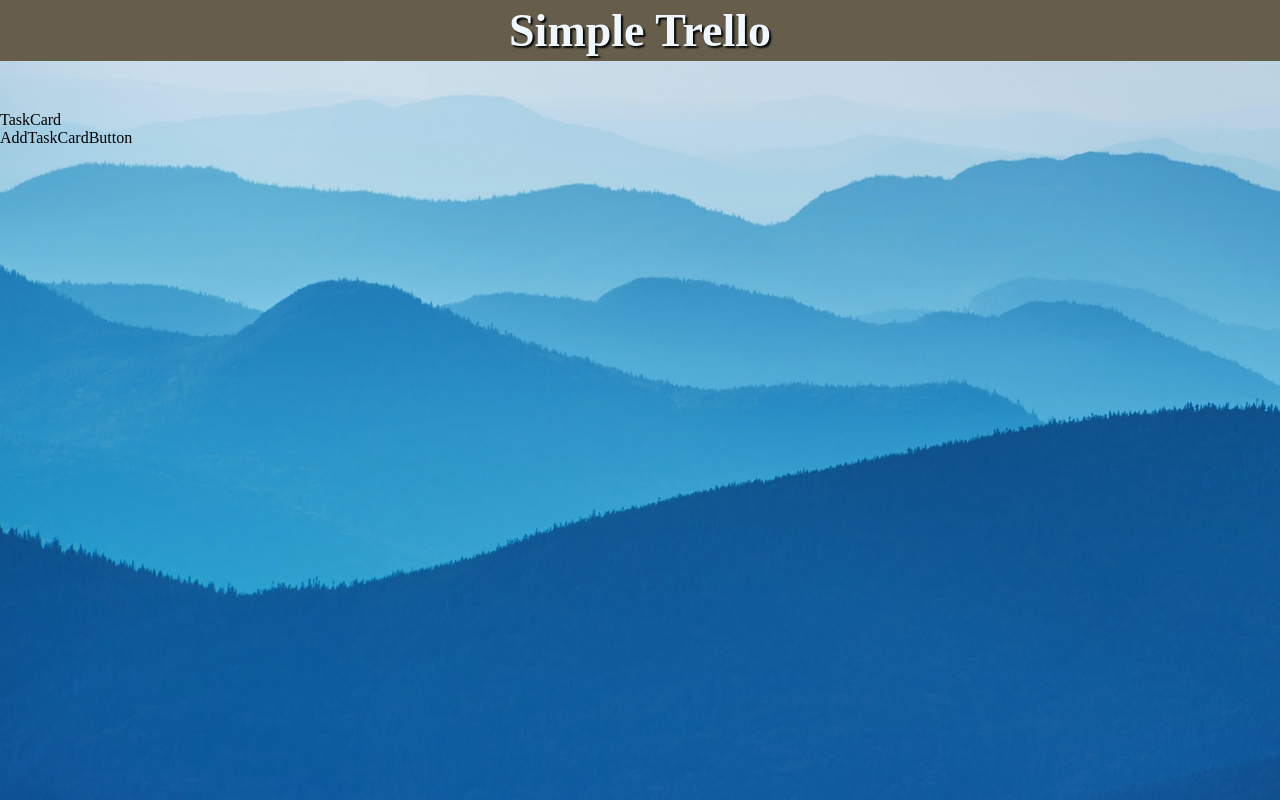
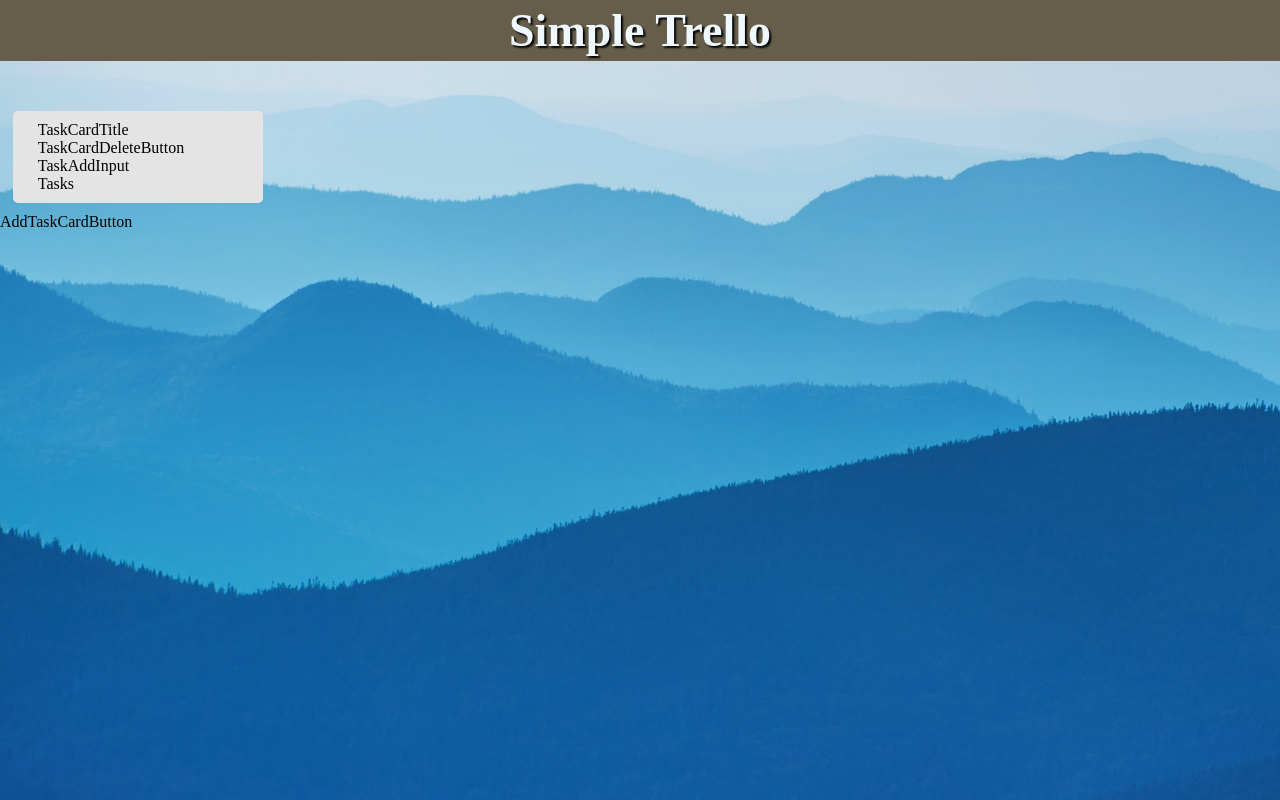
Before and after one commit to s-yoshiii/trello-practice-app, a React (Create React App) app: page / in a window 1280 px wide. Built offline with nearby package versions, Linux system fonts and the light colour scheme.

Commit message:
TaskCardコンポーネント細かい箇所作成

```diff
--- a/src/components/task/TaskCard.jsx
+++ b/src/components/task/TaskCard.jsx
@@ -1,7 +1,18 @@
 import React from "react";
+import TaskCardDeleteButton from "./button/TaskCardDeleteButton";
+import TaskAddInput from "./input/TaskAddInput";
+import TaskCardTitle from "./TaskCardTitle";
+import Tasks from "./Tasks";
 
 const TaskCard = () => {
-  return <div>TaskCard</div>;
+  return (
+    <div className="taskCard">
+      <TaskCardTitle />
+      <TaskCardDeleteButton />
+      <TaskAddInput />
+      <Tasks />
+    </div>
+  );
 };
 
 export default TaskCard;
--- /dev/null
+++ b/src/components/task/TaskCardTitle.jsx
@@ -0,0 +1,7 @@
+import React from "react";
+
+const TaskCardTitle = () => {
+  return <div>TaskCardTitle</div>;
+};
+
+export default TaskCardTitle;
--- /dev/null
+++ b/src/components/task/Tasks.jsx
@@ -0,0 +1,7 @@
+import React from "react";
+
+const Tasks = () => {
+  return <div>Tasks</div>;
+};
+
+export default Tasks;
--- /dev/null
+++ b/src/components/task/button/TaskCardDeleteButton.jsx
@@ -0,0 +1,7 @@
+import React from "react";
+
+const TaskCardDeleteButton = () => {
+  return <div>TaskCardDeleteButton</div>;
+};
+
+export default TaskCardDeleteButton;
--- /dev/null
+++ b/src/components/task/input/TaskAddInput.jsx
@@ -0,0 +1,7 @@
+import React from "react";
+
+const TaskAddInput = () => {
+  return <div>TaskAddInput</div>;
+};
+
+export default TaskAddInput;
--- a/src/index.css
+++ b/src/index.css
@@ -23,3 +23,11 @@ header {
   background-size: cover;
   height: 100vh;
 }
+
+.taskCard {
+  width: 250px;
+  padding: 10px 25px;
+  margin: 10px 1%;
+  background-color: rgb(228, 228, 228);
+  border-radius: 5px;
+}
```
